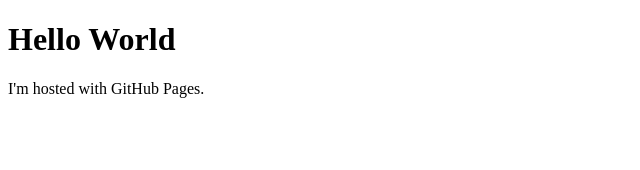
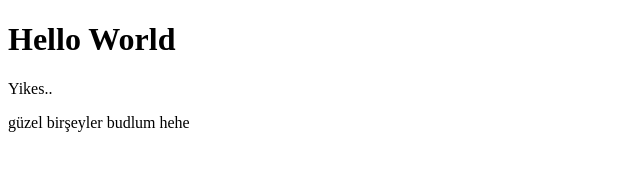
Before and after one commit to BySuspect/bysuspect.github.io, a plain HTML site: page index.html in a window 1280 px wide. Shown: the whole page, without its empty margins (0-640 px from the left). Drawn offline with Linux system fonts and the light colour scheme.

Commit message:
initial commit

```diff
--- a/index.html
+++ b/index.html
@@ -2,6 +2,7 @@
 <html>
 <body>
 <h1>Hello World</h1>
-<p>I'm hosted with GitHub Pages.</p>
+<p>Yikes..</p>
+<p>güzel birşeyler budlum hehe</p>
 </body>
 </html>
```
